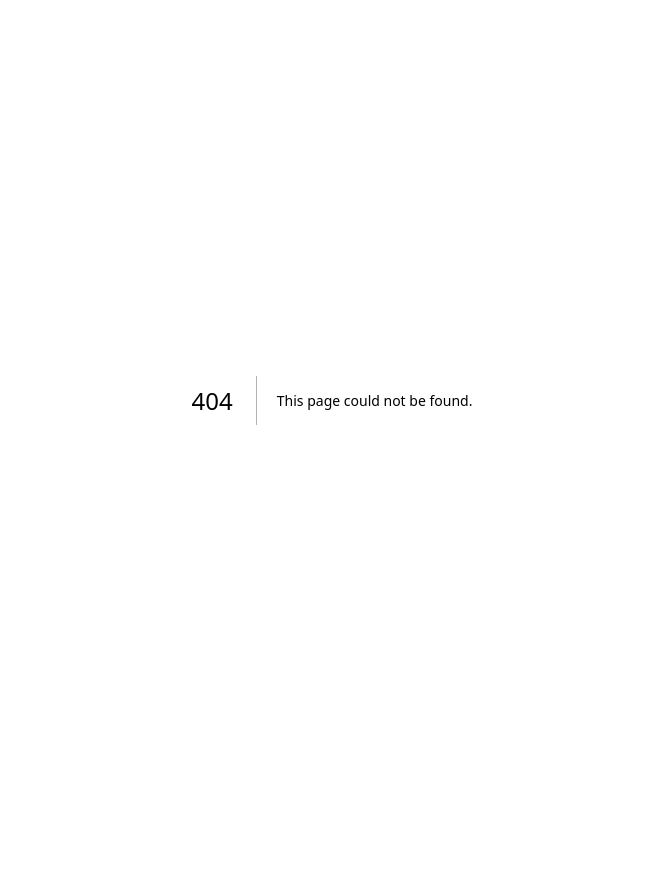
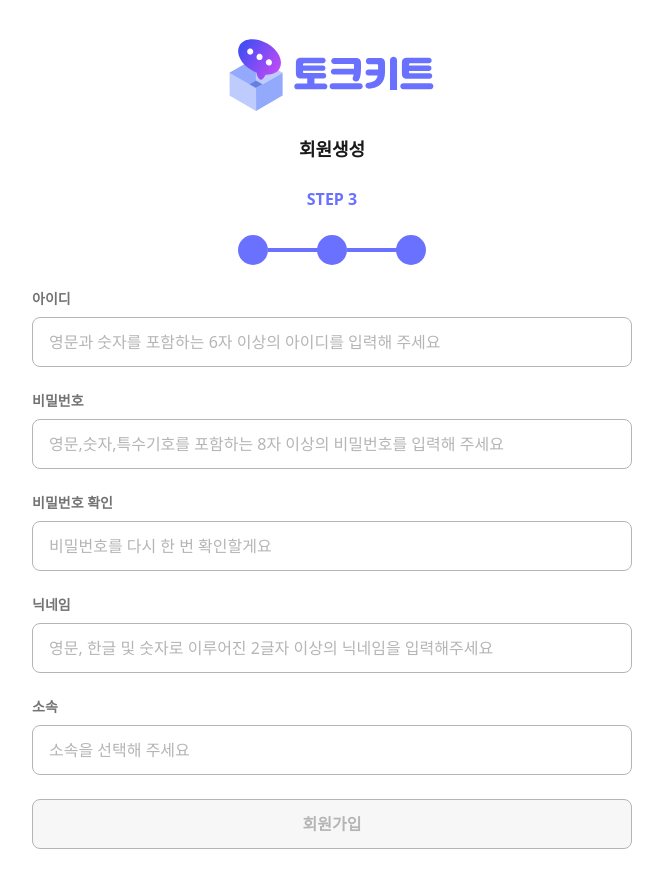
Before and after one commit to Talk-Kit/talk-kit-frontend, a Next.js app: page /sign-up/detail in a window 1280 px wide. Before the commit this address had no page. Shown: the whole page, without its empty margins (308-971 px from the left). Before the commit the page ends 800 px from the top, so only its background shows below. Built offline with nearby package versions, Linux system fonts and the light colour scheme.

Commit message:
🌱[회원가입_회원생성] : 회원생성 페이지 세팅

```diff
--- /dev/null
+++ b/app/sign-up/detail/layout.tsx
@@ -0,0 +1,18 @@
+import React from "react";
+
+export const metadata = {
+  title: "토크키트 - 회원생성",
+  description: "토크키트 회원생성 페이지",
+};
+
+export default function RootLayout({
+  children,
+}: {
+  children: React.ReactNode;
+}) {
+  return (
+    <html lang="en">
+      <body>{children}</body>
+    </html>
+  );
+}
--- /dev/null
+++ b/app/sign-up/detail/page.tsx
@@ -0,0 +1,84 @@
+"use client";
+
+import { useState } from "react";
+import TalkKitLogo from "../../components/LOGO";
+import SignUpProgress from "../components/SignUpProgress";
+import { useRouter } from "next/navigation";
+
+export default function SignUp_Detail() {
+  const router = useRouter();
+  const [isButtonActive, setIsButtonActive] = useState(false);
+  return (
+    <div className="signup-screen">
+      <TalkKitLogo width={280} height={79} />
+
+      <SignUpProgress text="회원생성" num={3} isStep2={true} isStep3={true} />
+
+      {/* 아이디 */}
+      <div className="flex max-w-[600px] w-full flex-col items-start gap-2">
+        <span className="text-gray-4 text-sm font-bold">아이디</span>
+        <input
+          className="signup-input"
+          placeholder="영문과 숫자를 포함하는 6자 이상의 아이디를 입력해 주세요"
+        />
+      </div>
+
+      {/* 비밀번호 */}
+      <div className="flex max-w-[600px] w-full flex-col items-start gap-2">
+        <span className="text-gray-4 text-sm font-bold">비밀번호</span>
+        <input
+          className="signup-input"
+          type="password"
+          placeholder="영문,숫자,특수기호를 포함하는 8자 이상의 비밀번호를 입력해 주세요"
+        />
+      </div>
+
+      {/* 비밀번호 확인 */}
+      <div className="flex max-w-[600px] w-full flex-col items-start gap-2">
+        <span className="text-gray-4 text-sm font-bold">비밀번호 확인</span>
+        <input
+          className="signup-input"
+          type="password"
+          placeholder="비밀번호를 다시 한 번 확인할게요"
+        />
+      </div>
+
+      {/* 닉네임 */}
+      <div className="flex max-w-[600px] w-full flex-col items-start gap-2">
+        <span className="text-gray-4 text-sm font-bold">닉네임</span>
+        <input
+          className="signup-input"
+          placeholder="영문, 한글 및 숫자로 이루어진 2글자 이상의 닉네임을 입력해주세요"
+        />
+      </div>
+
+      {/* 소속 */}
+      <div className="flex max-w-[600px] w-full flex-col items-start gap-2">
+        <span className="text-gray-4 text-sm font-bold">소속</span>
+        <input className="signup-input" placeholder="소속을 선택해 주세요" />
+      </div>
+
+      {/* 다음 버튼 */}
+      <div className="w-full max-w-[600px]">
+        <button
+          onClick={() => {
+            if (isButtonActive) {
+              router.push("/sign-up/e-mail");
+            }
+          }}
+          className={`flex w-full max-w-[600px] py-3 px-2 justify-center items-center gap-2 self-stretch rounded-lg border-[1px] border-gray-3 ${
+            isButtonActive ? "bg-primary-1" : "bg-gray-0"
+          } `}
+        >
+          <span
+            className={`${
+              isButtonActive ? "text-gray-0" : "text-gray-3"
+            } font-bold text-center`}
+          >
+            회원가입
+          </span>
+        </button>
+      </div>
+    </div>
+  );
+}
```
